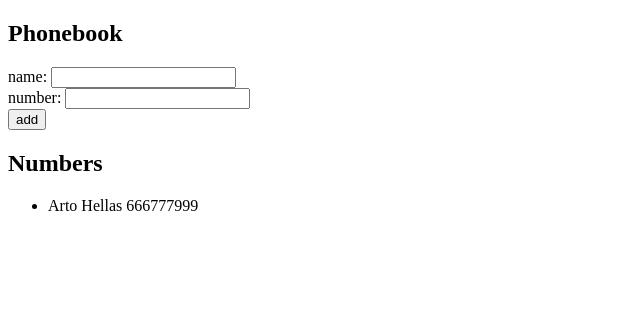
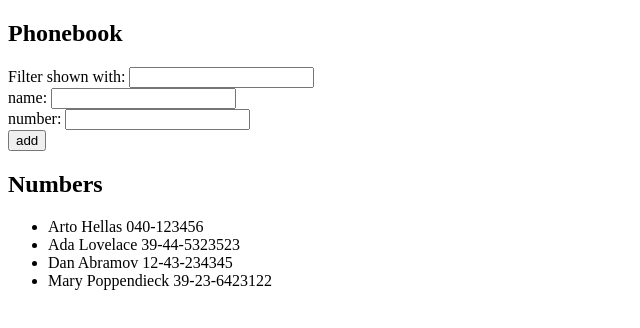
Before and after one commit to vigneras/fullstackopen, a React (Create React App) app in the folder 2.6-phone-step1/: page / in a window 1280 px wide. Shown: the top 328 px of the page, without its empty margins (0-640 px from the left). Built offline with nearby package versions, Linux system fonts and the light colour scheme.

Commit message:
2.9 Filtering

```diff
--- a/2.6-phone-step1/src/App.js
+++ b/2.6-phone-step1/src/App.js
@@ -2,11 +2,16 @@
 import Person from './components/Person'
 
 const App = () => {
-  const [persons, setPersons] = useState([
-    { name: 'Arto Hellas', number: '666777999' }
+   const [persons, setPersons] = useState([
+    { name: 'Arto Hellas', number: '040-123456', id: 1 },
+    { name: 'Ada Lovelace', number: '39-44-5323523', id: 2 },
+    { name: 'Dan Abramov', number: '12-43-234345', id: 3 },
+    { name: 'Mary Poppendieck', number: '39-23-6423122', id: 4 }
   ])
   const [newName, setNewName] = useState('')
   const [newNumber, setNewNumber] = useState('')
+  const [newFilter, setNewFilter] = useState('')
+
 
   const handleNameChange = (event) => {
     console.log(event)
@@ -16,6 +21,11 @@
   const handleNumberChange = (event) => {
     console.log(event)
     setNewNumber(event.target.value)
+  }
+
+  const handleFilterChange = (event) => {
+    console.log(event)
+    setNewFilter(event.target.value)
   }
 
   const addPerson =  (event) => {
@@ -37,6 +47,10 @@
   return (
     <div>
       <h2>Phonebook</h2>
+      Filter shown with: <input
+                            value={newFilter}
+                            onChange={handleFilterChange} />
+
       <form onSubmit={addPerson}>
         <div>
           name: <input
@@ -54,7 +68,10 @@
       </form>
       <h2>Numbers</h2>
       <ul>
-      {persons.map(person => <li> <Person person={person} /> </li>)}
+      {persons.filter(person =>
+                      person.name.toUpperCase().includes(newFilter.toUpperCase()))
+              .map(person => <li> <Person person={person} /> </li>)
+      }
       </ul>
     </div>
   )
```
